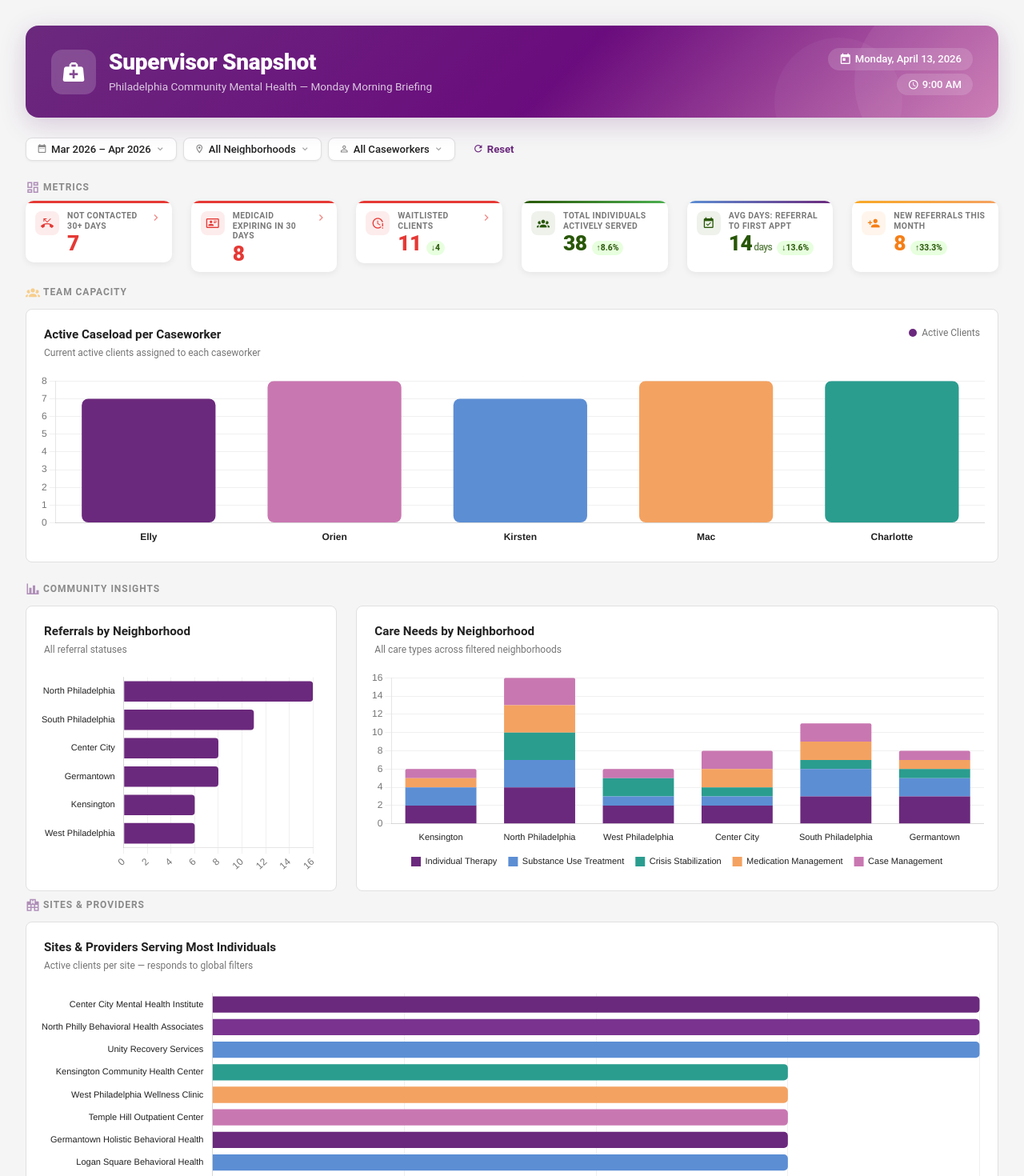
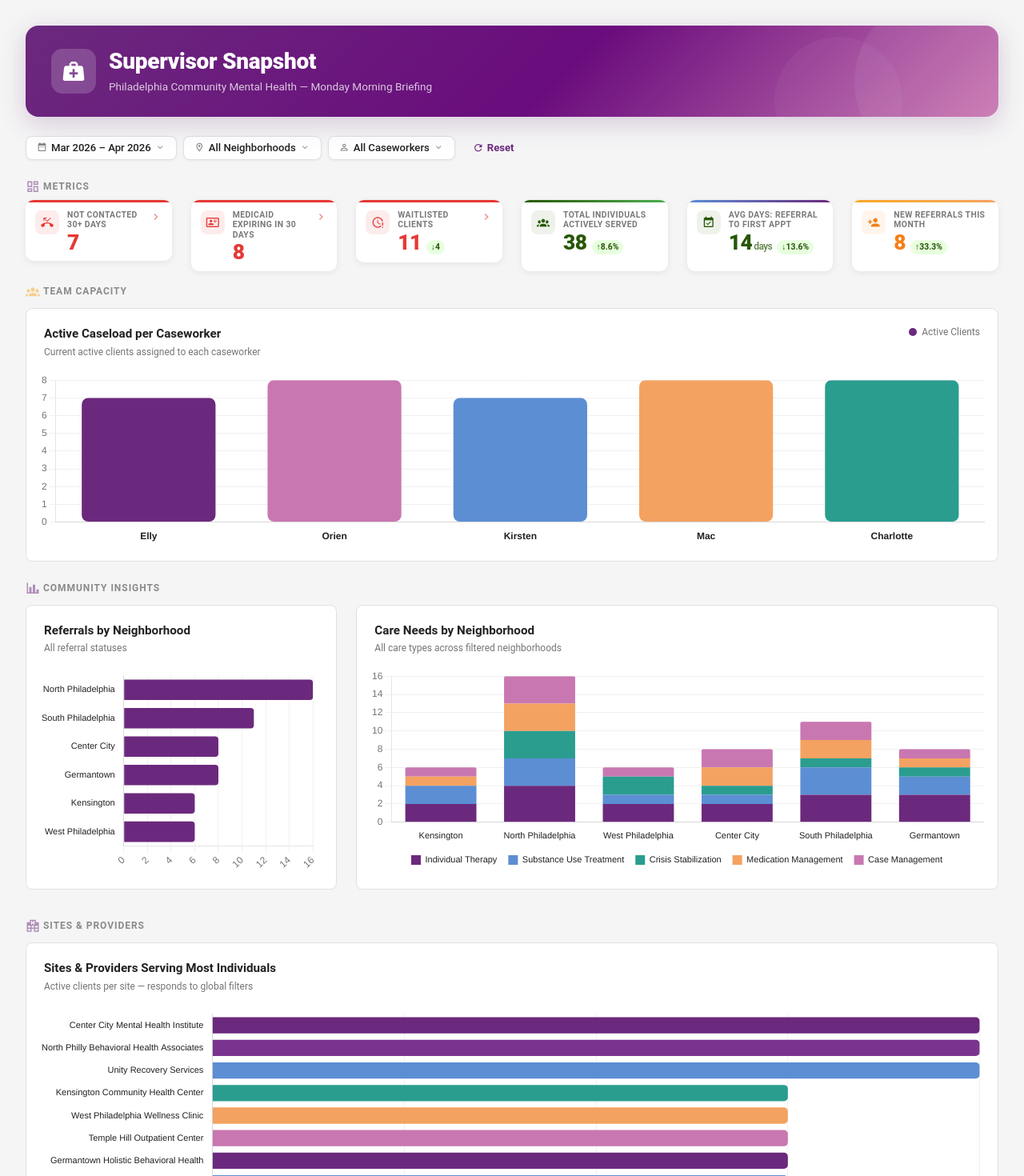
Before and after one commit to kmcconnell4/Protogen_Academy_300_Supervisor_Snapshot, a Vue app: page / in a window 1280 px wide. Shown: the top 1470 px of the page at 80% size. Built offline with nearby package versions, Linux system fonts and the light colour scheme.

Commit message:
refactor: remove date and time display from dashboard header

```diff
--- a/src/components/DashboardHeader.vue
+++ b/src/components/DashboardHeader.vue
@@ -8,16 +8,6 @@
         <div>
           <h1 class="header-title">Supervisor Snapshot</h1>
           <p class="header-subtitle">Philadelphia Community Mental Health — Monday Morning Briefing</p>
-        </div>
-      </div>
-      <div class="header-meta" aria-label="Current date and time">
-        <div class="header-date-chip">
-          <v-icon size="16" class="mr-1" aria-hidden="true">mdi-calendar-today</v-icon>
-          {{ formattedDate }}
-        </div>
-        <div class="header-time-chip mt-1">
-          <v-icon size="14" class="mr-1" aria-hidden="true">mdi-clock-outline</v-icon>
-          {{ formattedTime }}
         </div>
       </div>
     </div>
--- a/src/views/DashboardView.vue
+++ b/src/views/DashboardView.vue
@@ -49,7 +49,7 @@
         <v-icon color="primary" size="18" class="mr-1">mdi-chart-bar</v-icon>
         Community Insights
       </h2>
-      <v-row>
+      <v-row class="mb-6">
         <v-col cols="12" md="4">
           <ReferralsByNeighborhoodChart :data="referralsByNeighborhood" />
         </v-col>
```
